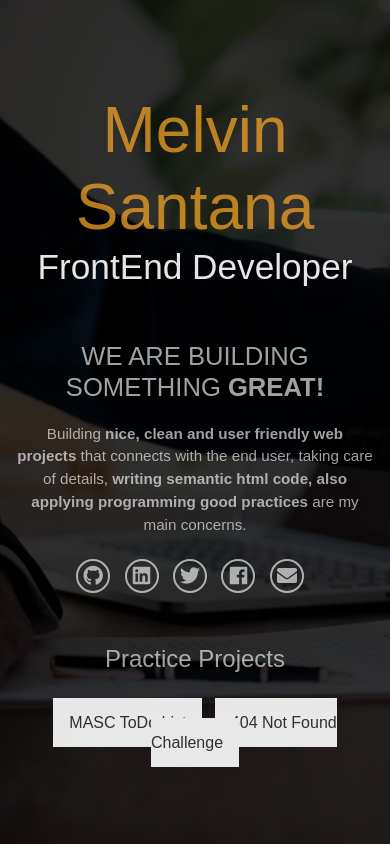
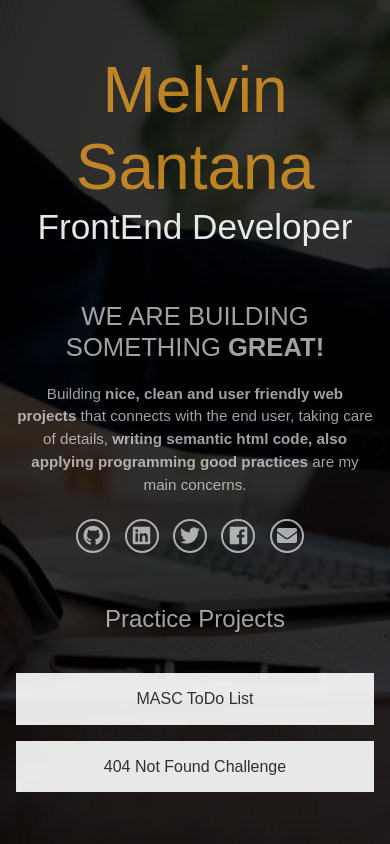
Before and after one commit to melvinsantanac/sitio-en-construccion, a plain HTML site: page index.html in a window 390 px wide. Drawn offline with Linux system fonts and the light colour scheme.

Commit message:
Style modifications

```diff
--- a/assets/styles/style.css
+++ b/assets/styles/style.css
@@ -30,7 +30,7 @@ a {
   display: flex;
   align-items: center;
   justify-content: center;
-  height: 100vh;
+  height: 100svh;
   background-image: url(/assets/img/background.jpg);
   background-repeat: no-repeat;
   background-size: cover;
@@ -43,7 +43,7 @@ a {
   background: black;
   opacity: 0.8;
   width: 100vw;
-  height: 100vh;
+  height: 100svh;
   top: 0;
 }
 
@@ -109,27 +109,29 @@ a {
   border-color: #f9a825;
 }
 
-.projectsList {
+.projectsListTitle {
   margin-top: 2em;
   font-size: 1.5rem !important;
   text-transform: capitalize;
 }
 
+.projectsList {
+  display: flex;
+  justify-content: center;
+  width: 100%;
+  column-gap: 1em;
+}
+
 .btn-projects {
-  display: inline;
   background-color: white;
   color: #333333;
   padding: 1em;
-  width: 75px !important;
+  width: 250px !important;
   transition: all 0.3s;
   -webkit-transition: all 0.3s;
   -moz-transition: all 0.3s;
   -ms-transition: all 0.3s;
   -o-transition: all 0.3s;
-}
-
-.btn-projects:first-child {
-  margin-right: 0.5em;
 }
 
 .btn-projects:hover {
@@ -141,4 +143,14 @@ a {
   .__coverPage-content {
     width: 100%;
   }
+
+  .projectsList {
+    flex-direction: column;
+    row-gap: 1em;
+  }
+
+  .btn-projects {
+    text-align: center;
+    width: 100% !important;
+  }
 }
--- a/index.html
+++ b/index.html
@@ -64,8 +64,8 @@
             ><i class="fas fa-envelope"></i
           ></a>
         </div>
-        <p class="projectsList">practice projects</p>
-        <div>
+        <p class="projectsListTitle">practice projects</p>
+        <div class="projectsList">
           <a
             class="btn-projects"
             target="_blank"
```
Also changed, not shown: assets/styles/style.min.css.
